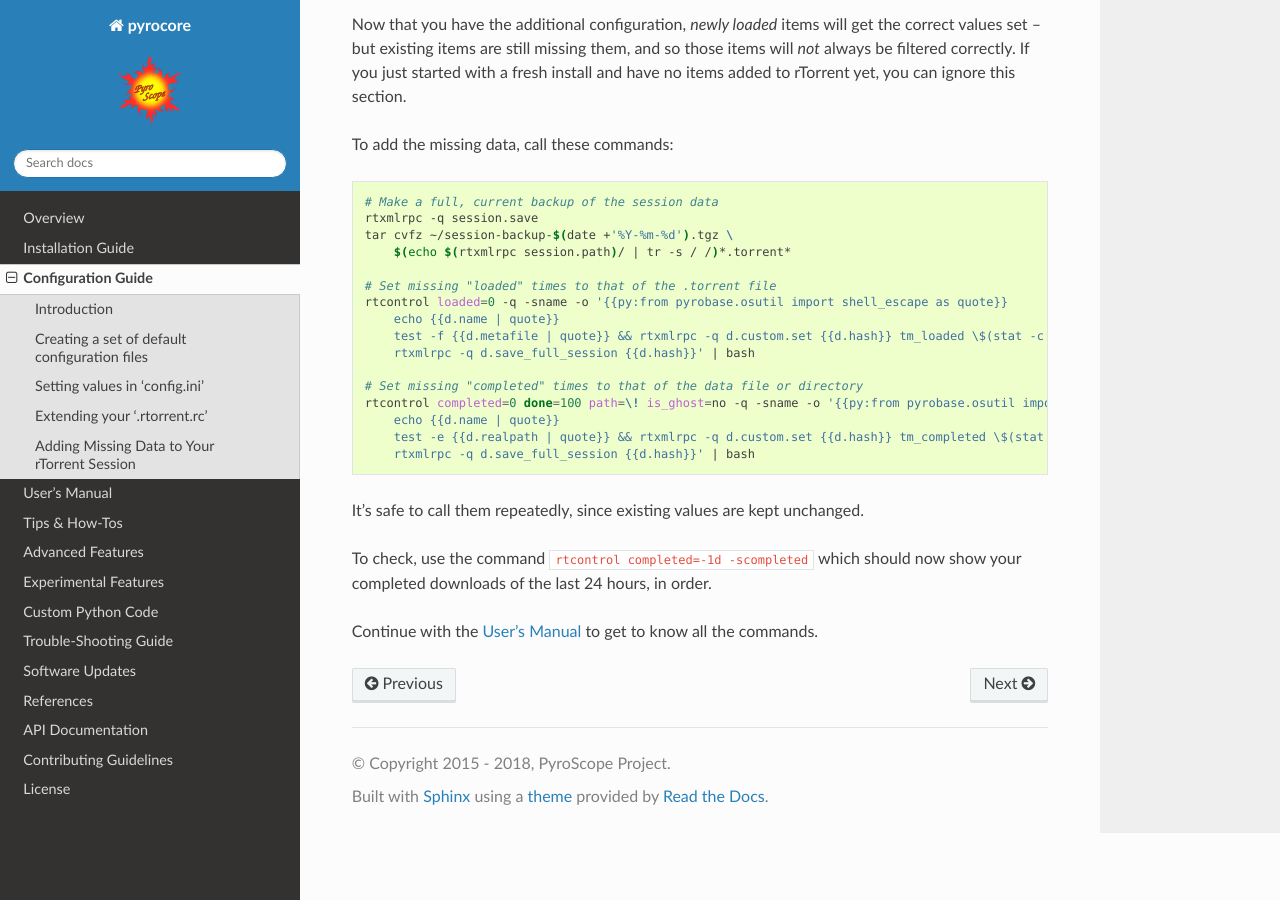
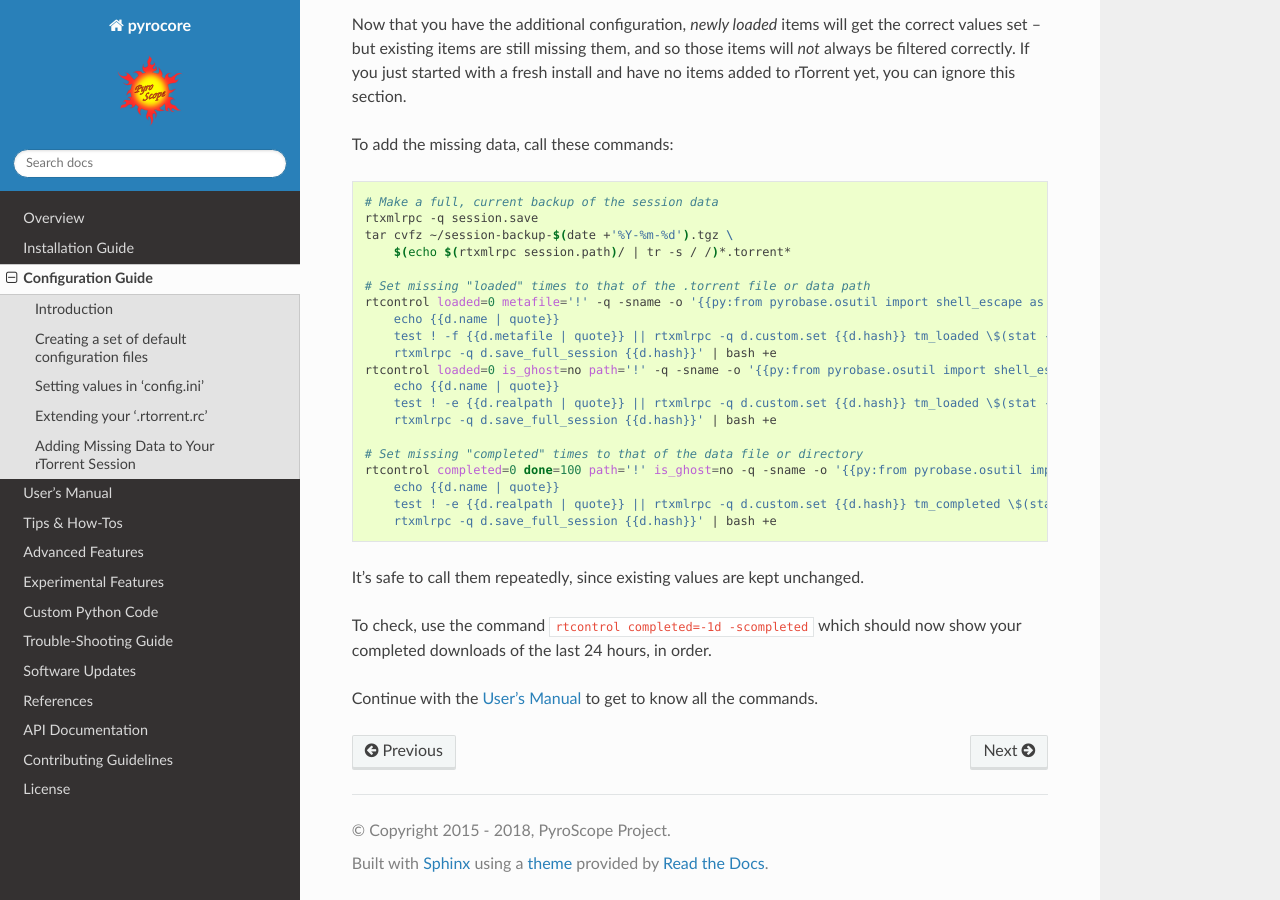
Before and after one commit to pyroscope/pyrocore, a Sphinx documentation site: the page built from docs/setup.rst, in a window 1280 px wide and 900 px high, scrolled down 4310 px. Built offline with Sphinx 7.4.7 and the Read the Docs theme 2.0.0, drawn with Linux system fonts in a browser that asks for light colours.

Commit message:
docs: more robust 'loaded' backfill

```diff
--- a/docs/setup.rst
+++ b/docs/setup.rst
@@ -237,17 +237,21 @@ To add the missing data, call these commands:
     tar cvfz ~/session-backup-$(date +'%Y-%m-%d').tgz \
         $(echo $(rtxmlrpc session.path)/ | tr -s / /)*.torrent*
 
-    # Set missing "loaded" times to that of the .torrent file
-    rtcontrol loaded=0 -q -sname -o '{{py:from pyrobase.osutil import shell_escape as quote}}
+    # Set missing "loaded" times to that of the .torrent file or data path
+    rtcontrol loaded=0 metafile='!' -q -sname -o '{{py:from pyrobase.osutil import shell_escape as quote}}
         echo {{d.name | quote}}
-        test -f {{d.metafile | quote}} && rtxmlrpc -q d.custom.set {{d.hash}} tm_loaded \$(stat -c "%Y" {{d.metafile | quote}})
-        rtxmlrpc -q d.save_full_session {{d.hash}}' | bash
+        test ! -f {{d.metafile | quote}} || rtxmlrpc -q d.custom.set {{d.hash}} tm_loaded \$(stat -c "%Y" {{d.metafile | quote}})
+        rtxmlrpc -q d.save_full_session {{d.hash}}' | bash +e
+    rtcontrol loaded=0 is_ghost=no path='!' -q -sname -o '{{py:from pyrobase.osutil import shell_escape as quote}}
+        echo {{d.name | quote}}
+        test ! -e {{d.realpath | quote}} || rtxmlrpc -q d.custom.set {{d.hash}} tm_loaded \$(stat -c "%Y" {{d.realpath | quote}})
+        rtxmlrpc -q d.save_full_session {{d.hash}}' | bash +e
 
     # Set missing "completed" times to that of the data file or directory
-    rtcontrol completed=0 done=100 path=\! is_ghost=no -q -sname -o '{{py:from pyrobase.osutil import shell_escape as quote}}
+    rtcontrol completed=0 done=100 path='!' is_ghost=no -q -sname -o '{{py:from pyrobase.osutil import shell_escape as quote}}
         echo {{d.name | quote}}
-        test -e {{d.realpath | quote}} && rtxmlrpc -q d.custom.set {{d.hash}} tm_completed \$(stat -c "%Y" {{d.realpath | quote}})
-        rtxmlrpc -q d.save_full_session {{d.hash}}' | bash
+        test ! -e {{d.realpath | quote}} || rtxmlrpc -q d.custom.set {{d.hash}} tm_completed \$(stat -c "%Y" {{d.realpath | quote}})
+        rtxmlrpc -q d.save_full_session {{d.hash}}' | bash +e
 
 It's safe to call them repeatedly, since existing values are kept unchanged.
 
```
